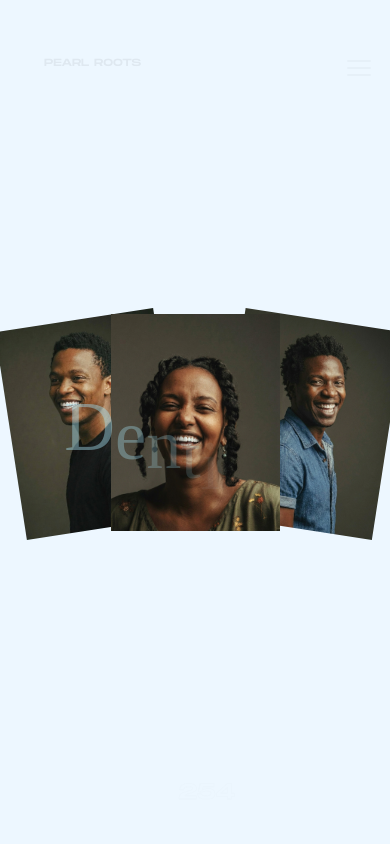
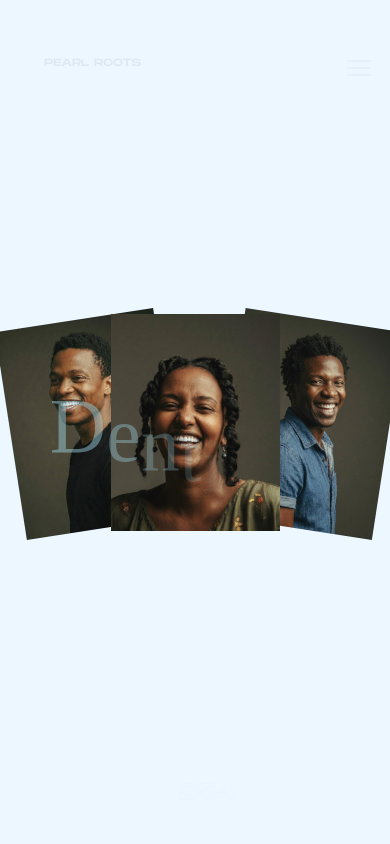
Before and after one commit to DevvObiero/pearl-roots-dental-clinic, a plain HTML site: page index.html in a window 390 px wide. Shown: the top 844 px of the page. Drawn offline with nearby package versions, Linux system fonts and the light colour scheme.

Commit message:
font on mmoibel fix

```diff
--- a/style.css
+++ b/style.css
@@ -341,7 +341,7 @@ img {
   }
 
   .header .title {
-    font-size: 18vw;
+    font-size: 20vw;
     top: 44%;
     white-space: nowrap;
   }
@@ -444,7 +444,7 @@ img {
     text-align: center;
   }
 
-  s
+
   .menu-right {
     margin-right: 1.2em;
     display: flex;
@@ -473,7 +473,7 @@ img {
   opacity: 0;
   transform: translateY(60px);
   transition: opacity 0.9s cubic-bezier(0.16,1,0.3,1),
-              transform 0.9s cubic-bezier(0.16,1,0.3,1);
+  transform 0.9s cubic-bezier(0.16,1,0.3,1);
 }
 
 .reveal.visible {
```
Also changed, not shown: index.html (+0 -1 lines).
